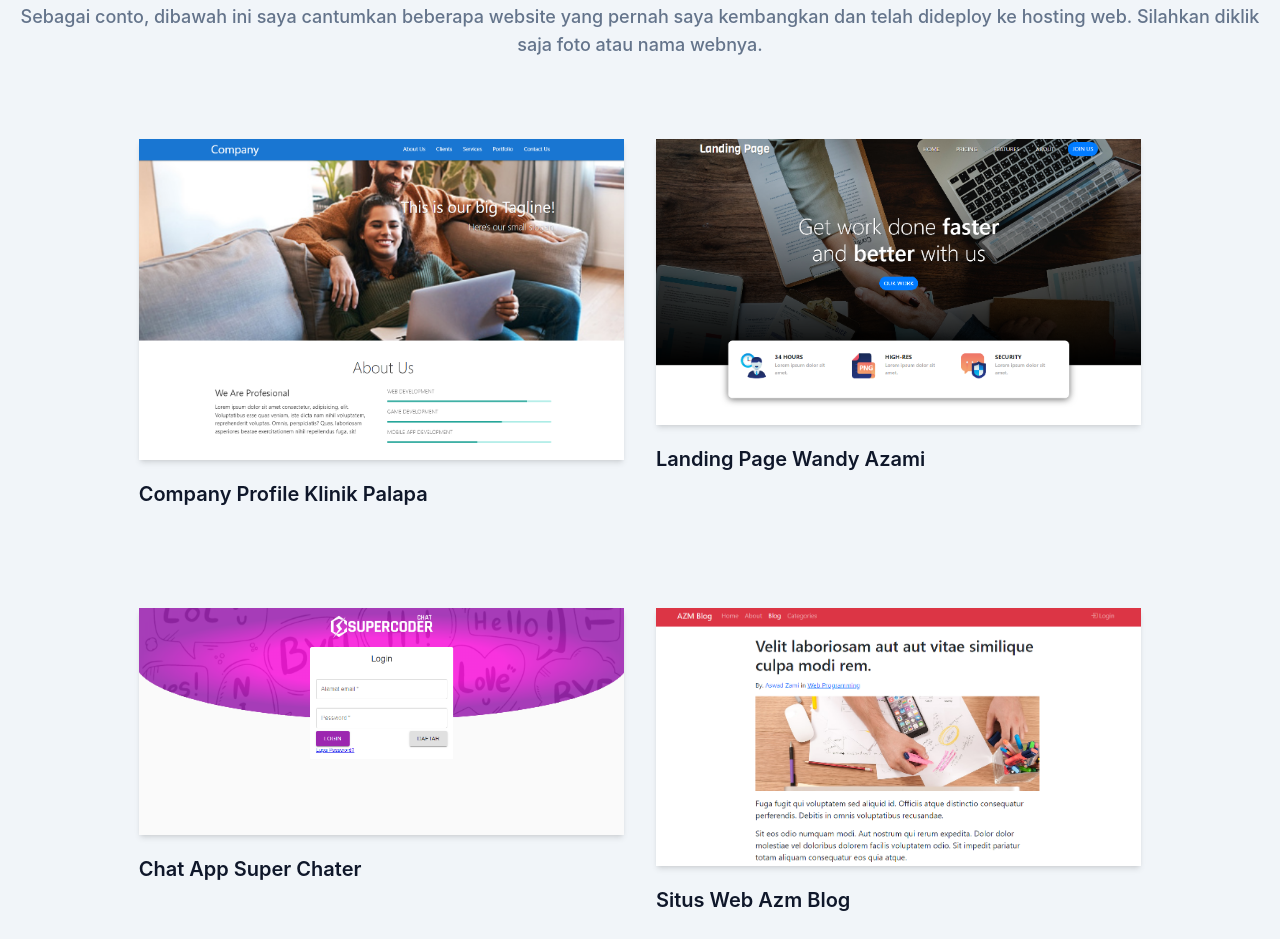
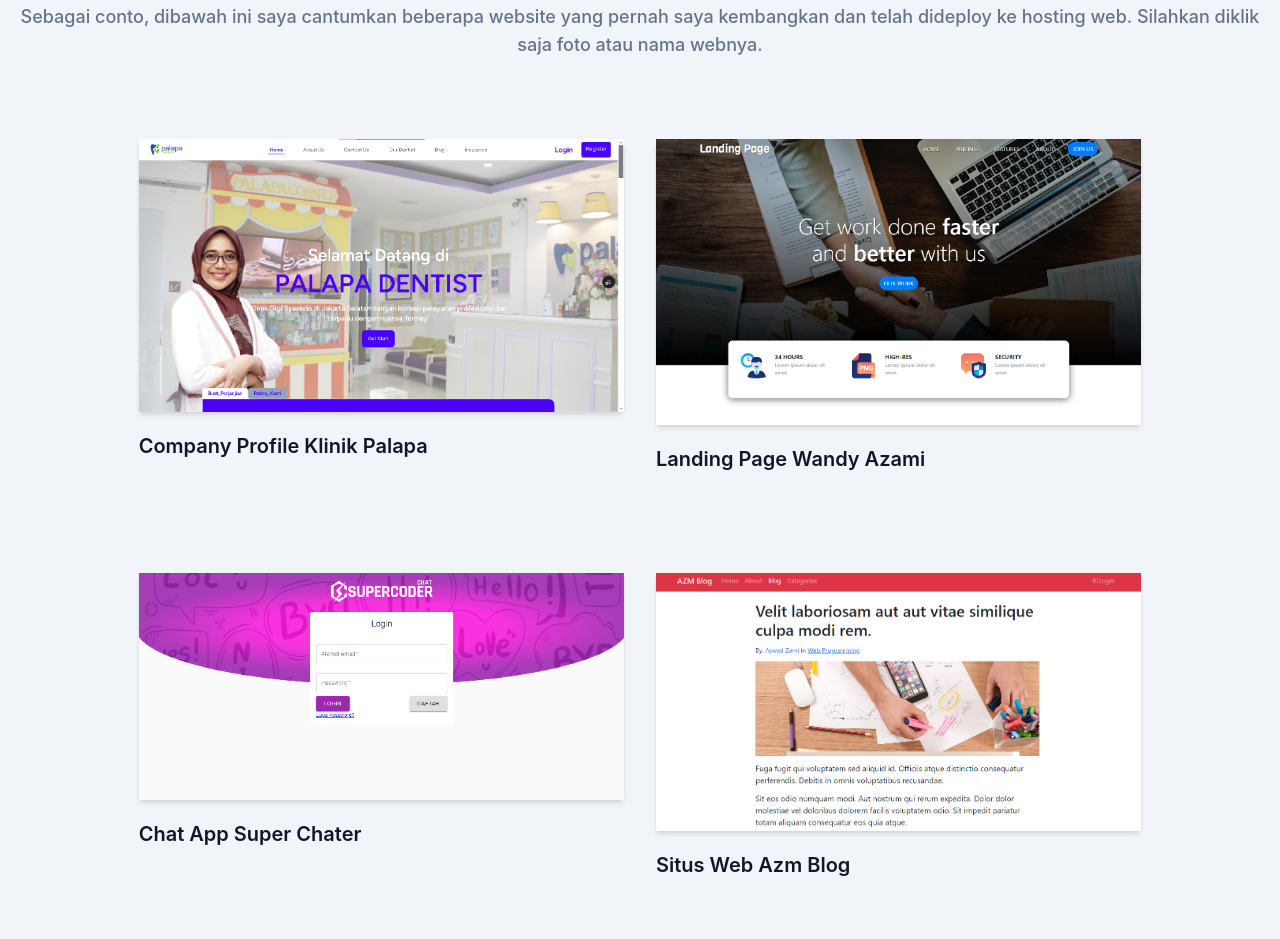
Before and after one commit to azamilink/azamilink.github.io, a website: page index.html in a window 1280 px wide. Shown: the part 1550-2489 px from the top of the page. Drawn offline with Linux system fonts and the light colour scheme.

Commit message:
Update img

```diff
--- a/index.html
+++ b/index.html
@@ -182,7 +182,7 @@
                 <div class="mb-12 p-4 md:w-1/2">
                     <div class="rounded-ms shadow-md overflow-hidden">
                         <a href="https://klinikpalapa.vercel.app">
-                            <img src="dist/img/01.png" alt="company-profile" class="w-full">
+                            <img src="dist/img/klinikpalapa.png" alt="company-profile" class="w-full">
                         </a>
                     </div>
                     <h3 class="font-semibold text-dark text-xl mt-5 mb-5">
```
